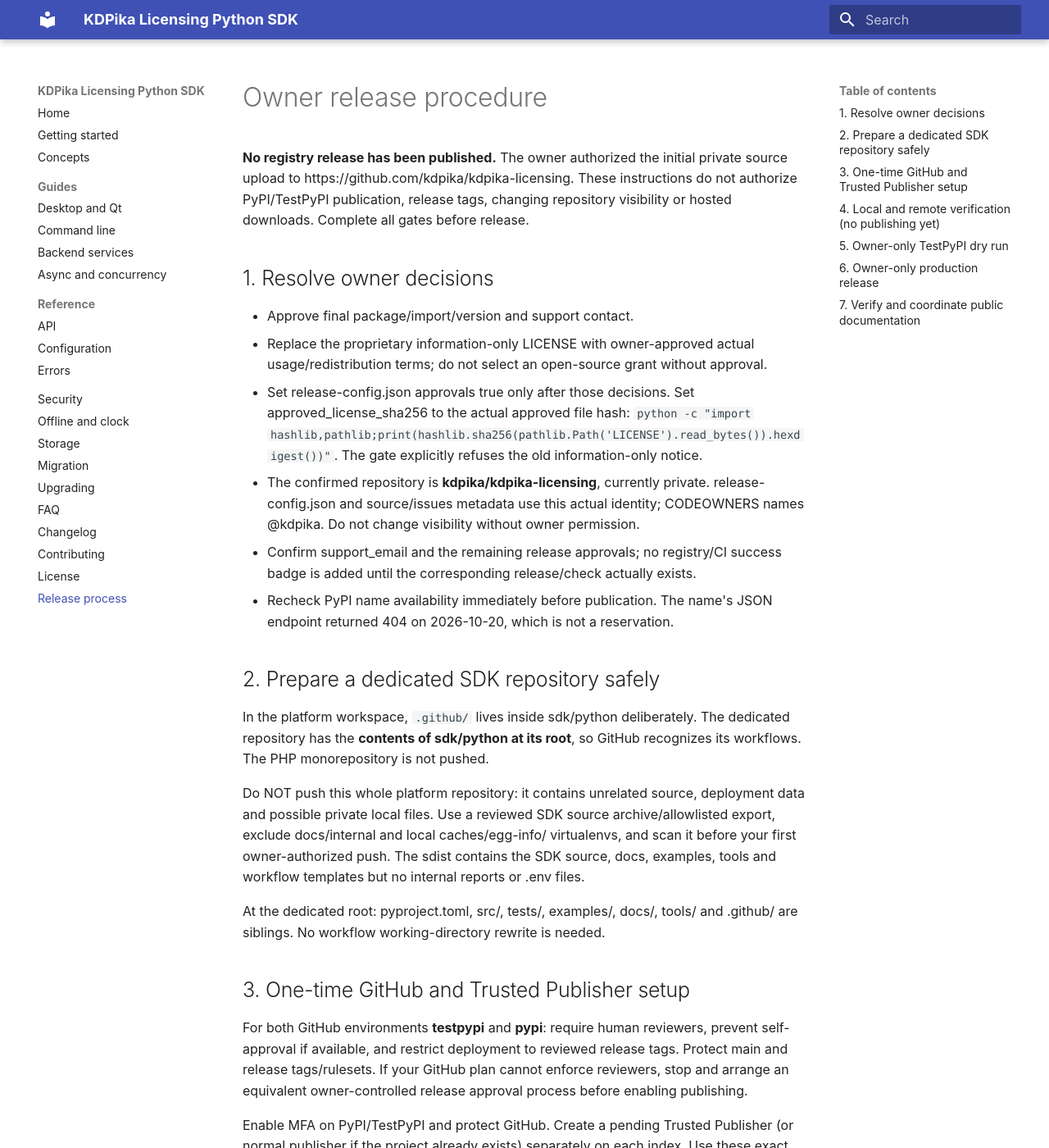
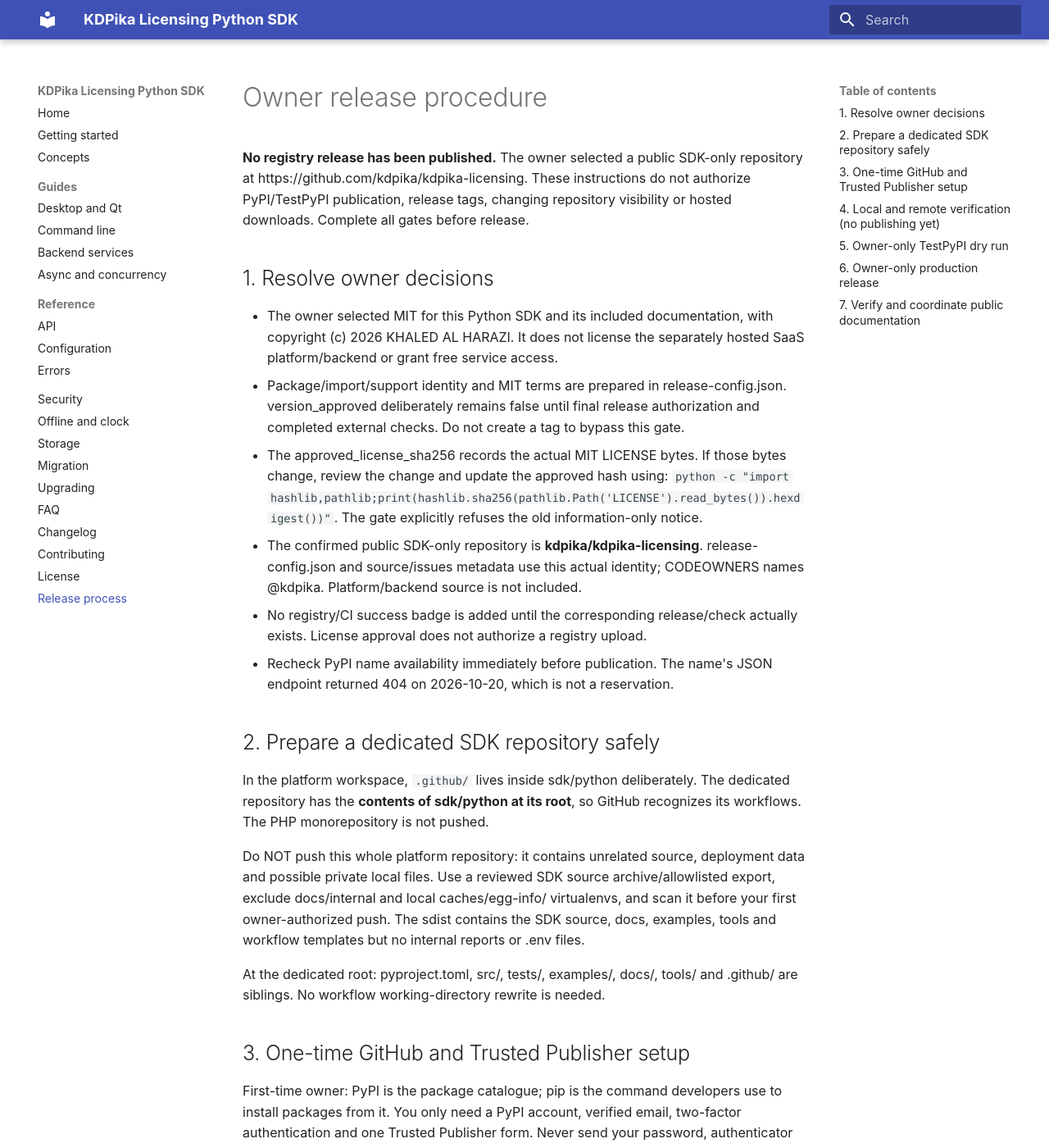
Before and after one commit to kdpika/kdpika-licensing, an MkDocs documentation site: the page built from docs/release.md, in a window 1280 px wide and 1400 px high. Shown: the whole window at 82% size. Built offline with MkDocs 1.6.1 and Material for MkDocs 9.7.7, drawn with Linux system fonts in a browser that asks for light colours; some of the changed text lies outside the part shown.

Commit message:
Adopt MIT license and prepare owner-approved publishing setup [skip ci]

```diff
--- a/docs/release.md
+++ b/docs/release.md
@@ -1,24 +1,27 @@
 # Owner release procedure
 
-**No registry release has been published.** The owner authorized the initial
-private source upload to https://github.com/kdpika/kdpika-licensing. These
+**No registry release has been published.** The owner selected a public SDK-only
+repository at https://github.com/kdpika/kdpika-licensing. These
 instructions do not authorize PyPI/TestPyPI publication, release tags, changing
 repository visibility or hosted downloads. Complete all gates before release.
 
 ## 1. Resolve owner decisions
 
-- Approve final package/import/version and support contact.
-- Replace the proprietary information-only LICENSE with owner-approved actual
-  usage/redistribution terms; do not select an open-source grant without approval.
-- Set release-config.json approvals true only after those decisions. Set
-  approved_license_sha256 to the actual approved file hash:
+- The owner selected MIT for this Python SDK and its included documentation,
+  with copyright (c) 2026 KHALED AL HARAZI. It does not license the separately
+  hosted SaaS platform/backend or grant free service access.
+- Package/import/support identity and MIT terms are prepared in release-config.json.
+  version_approved deliberately remains false until final release authorization
+  and completed external checks. Do not create a tag to bypass this gate.
+- The approved_license_sha256 records the actual MIT LICENSE bytes. If those
+  bytes change, review the change and update the approved hash using:
   `python -c "import hashlib,pathlib;print(hashlib.sha256(pathlib.Path('LICENSE').read_bytes()).hexdigest())"`.
   The gate explicitly refuses the old information-only notice.
-- The confirmed repository is **kdpika/kdpika-licensing**, currently private.
+- The confirmed public SDK-only repository is **kdpika/kdpika-licensing**.
   release-config.json and source/issues metadata use this actual identity;
-  CODEOWNERS names @kdpika. Do not change visibility without owner permission.
-- Confirm support_email and the remaining release approvals; no registry/CI
-  success badge is added until the corresponding release/check actually exists.
+  CODEOWNERS names @kdpika. Platform/backend source is not included.
+- No registry/CI success badge is added until the corresponding release/check
+  actually exists. License approval does not authorize a registry upload.
 - Recheck PyPI name availability immediately before publication. The name's
   JSON endpoint returned 404 on 2026-10-20, which is not a reservation.
 
@@ -40,9 +43,22 @@
 
 ## 3. One-time GitHub and Trusted Publisher setup
 
+First-time owner: PyPI is the package catalogue; pip is the command developers
+use to install packages from it. You only need a PyPI account, verified email,
+two-factor authentication and one Trusted Publisher form. Never send your
+password, authenticator codes, recovery codes or API tokens in chat. The
+maintainer can handle the GitHub/code side once this account setup is complete.
+
+GitHub rejected required-reviewer protection while the repository was private
+under its current plan. The owner selected a public SDK-only repository to
+enable protected publishing without a paid upgrade. Backend source is not involved.
+See [GitHub environment availability](https://docs.github.com/en/actions/how-tos/deploy/configure-and-manage-deployments/manage-environments).
+
 For both GitHub environments **testpypi** and **pypi**:
-require human reviewers, prevent self-approval if available, and restrict
-deployment to reviewed release tags. Protect main and release tags/rulesets.
+require the owner @kdpika as a human reviewer and restrict deployment to release
+tags. Self-review prevention remains off because this is a sole-owner project;
+the owner must still explicitly approve each publishing job in GitHub. With a
+second trusted maintainer, consider preventing self-review too.
 If your GitHub plan cannot enforce reviewers, stop and arrange an equivalent
 owner-controlled release approval process before enabling publishing.
 
--- a/pyproject.toml
+++ b/pyproject.toml
@@ -8,7 +8,7 @@
 description = "KDPika Licensing Python SDK"
 readme = "README.md"
 requires-python = ">=3.11,<3.15"
-license = "LicenseRef-Proprietary"
+license = "MIT"
 license-files = ["LICENSE"]
 authors = [{name = "KDPika", email = "hi@kdpika.com"}]
 classifiers = [
```
Also changed, not shown: CHANGELOG.md (+5 -2 lines), CONTRIBUTING.md (+5 -5 lines), README.md (+19 -13 lines), docs/changelog.md (+6 -2 lines), docs/contributing.md (+4 -3 lines), docs/faq.md (+4 -2 lines), docs/license.md (+15 -9 lines), release-config.json (+4 -4 lines), 3 other files.
